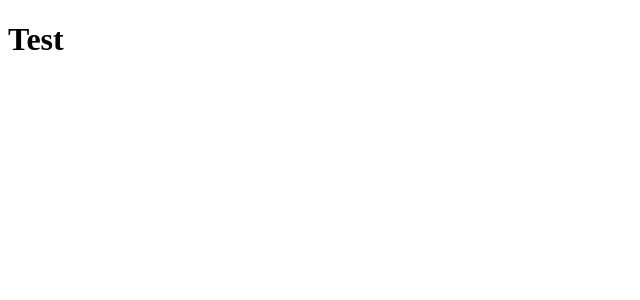
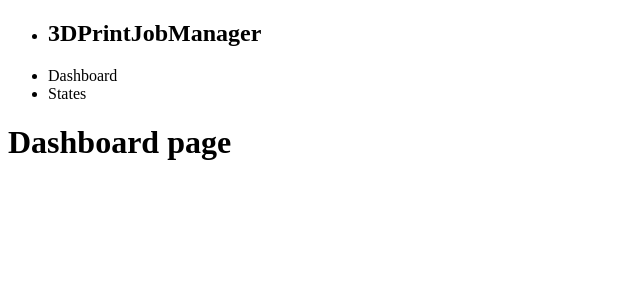
Before and after one commit to martin-vrublovsky/3d-print-job-manager, a React (Vite) app in the folder client/: page / in a window 1280 px wide. Shown: the top 300 px of the page, without its empty margins (0-640 px from the left). Built offline with nearby package versions, Linux system fonts and the light colour scheme.

Commit message:
feat(client): add nav bar, main page and subpage

```diff
--- a/client/index.html
+++ b/client/index.html
@@ -4,7 +4,7 @@
     <meta charset="UTF-8" />
     <link rel="icon" type="image/svg+xml" href="/favicon.svg" />
     <meta name="viewport" content="width=device-width, initial-scale=1.0" />
-    <title>client</title>
+    <title>3DPrintJobManager</title>
   </head>
   <body>
     <div id="root"></div>
--- a/client/package.json
+++ b/client/package.json
@@ -11,7 +11,8 @@
   },
   "dependencies": {
     "react": "^19.2.6",
-    "react-dom": "^19.2.6"
+    "react-dom": "^19.2.6",
+    "react-router-dom": "^7.15.1"
   },
   "devDependencies": {
     "@eslint/js": "^10.0.1",
--- a/client/src/App.jsx
+++ b/client/src/App.jsx
@@ -1,9 +1,20 @@
 import './App.css';
+import { BrowserRouter, Routes, Route } from 'react-router-dom';
+import Layout from './Layout';
+import States from './state/States';
+import Dashboard from './print-job-3d/Dashboard';
 
 function App() {
   return (
     <>
-      <h1>Test</h1>
+      <BrowserRouter>
+        <Routes>
+          <Route path="/" element={<Layout />}>
+            <Route index element={<Dashboard />} />
+            <Route path="/states" element={<States />} />
+          </Route>
+        </Routes>
+      </BrowserRouter>
     </>
   );
 }
--- /dev/null
+++ b/client/src/Layout.jsx
@@ -0,0 +1,13 @@
+import NavBar from './NavBar';
+import { Outlet } from 'react-router-dom';
+
+const Layout = () => {
+  return (
+    <>
+      <NavBar />
+      <Outlet />
+    </>
+  );
+};
+
+export default Layout;
--- /dev/null
+++ b/client/src/NavBar.jsx
@@ -0,0 +1,36 @@
+import { useNavigate } from 'react-router-dom';
+
+const NavBar = () => {
+  const navigate = useNavigate();
+
+  return (
+    <>
+      <nav>
+        <ul>
+          <li>
+            <h2 onClick={() => navigate('')} style={{ cursor: 'pointer' }}>
+              3DPrintJobManager
+            </h2>
+          </li>
+
+          <li>
+            <a onClick={() => navigate('')} style={{ cursor: 'pointer' }}>
+              Dashboard
+            </a>
+          </li>
+
+          <li>
+            <a
+              onClick={() => navigate('/states')}
+              style={{ cursor: 'pointer' }}
+            >
+              States
+            </a>
+          </li>
+        </ul>
+      </nav>
+    </>
+  );
+};
+
+export default NavBar;
--- /dev/null
+++ b/client/src/print-job-3d/Dashboard.jsx
@@ -0,0 +1,9 @@
+const Dashboard = () => {
+  return (
+    <>
+      <h1>Dashboard page</h1>
+    </>
+  );
+};
+
+export default Dashboard;
--- /dev/null
+++ b/client/src/state/States.jsx
@@ -0,0 +1,9 @@
+const StatePage = () => {
+  return (
+    <>
+      <h1>State page</h1>
+    </>
+  );
+};
+
+export default StatePage;
```
Also changed, not shown: 1 other file (tests, documents, lock files or other folders).
